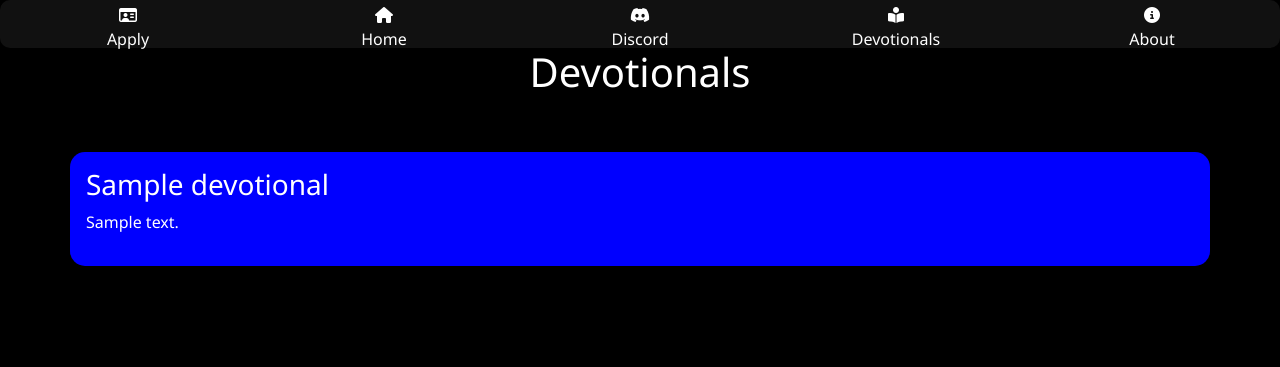
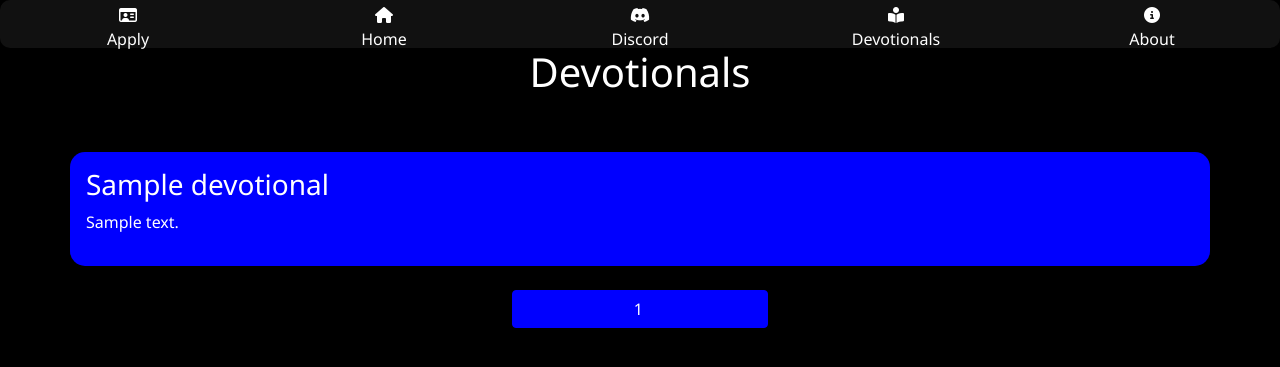
Before and after one commit to thecodinghyrax/rh-website, a Flask app: page /devotional in a window 1280 px wide. Shown: the top 367 px of the page. Run offline with Flask 2, Linux system fonts and the light colour scheme; tables that the repository leaves empty hold one stand-in row (values such as "Sample post"); some libraries are stand-ins or nearby versions.

Commit message:
Pagination is working

```diff
--- a/flask_app/routes.py
+++ b/flask_app/routes.py
@@ -60,7 +60,9 @@ def logout():
 
 @app.route('/devotional')
 def devotionals():
-    devotionals = Devotional.query.order_by(Devotional.date.desc()).all()
+    page = request.args.get('page', 1, type=int)
+    # devotionals = Devotional.query.order_by(Devotional.date.desc()).all()
+    devotionals = Devotional.query.order_by(Devotional.date.desc()).paginate(page=page, per_page=20)
 
     return render_template('devotional.html', devotionals=devotionals)
 
--- a/flask_app/static/css/devotional.css
+++ b/flask_app/static/css/devotional.css
@@ -26,3 +26,23 @@ a:hover {
     color: white;
     text-decoration: none;
 }
+.pag {
+    display: flex;
+    width: 20%;
+    margin: 0 auto;
+    letter-spacing: 0.2rem;
+    text-align: center;
+}
+.btn {
+    color: white;
+    border: 1px solid blue;
+
+}
+.btn-info {
+    background-color: blue;
+}
+
+.btn:hover, .btn-info:hover {
+    background-color: blue;
+    border: 1px solid blue;
+}
--- a/flask_app/templates/devotional.html
+++ b/flask_app/templates/devotional.html
@@ -12,7 +12,7 @@
     <br>
 
 
-        {% for devotional in devotionals %}
+        {% for devotional in devotionals.items %}
         <a href="{{ devotional.download_link }}" target="#">
             <div class="container">
 
@@ -25,6 +25,19 @@
             <br>
             {% endfor %}
 
+        <div class="pag">
+            {% for page_num in devotionals.iter_pages(left_edge=1, right_edge=1, left_current=1, right_current=2) %}
+            {% if page_num %}
+                {% if devotionals.page == page_num %}
+                    <a class="btn btn-info mb-4" href="{{ url_for('devotionals', page=page_num) }}">{{ page_num }}</a>
+                    {% else %}
+                    <a class="btn btn-outline-info mb-4" href="{{ url_for('devotionals', page=page_num) }}">{{ page_num }}</a>
+                {% endif %}
+                {% else %}
+                ...
+            {% endif %}
+            {% endfor %}
+        </div>
 
 
 {% endblock %}
```
